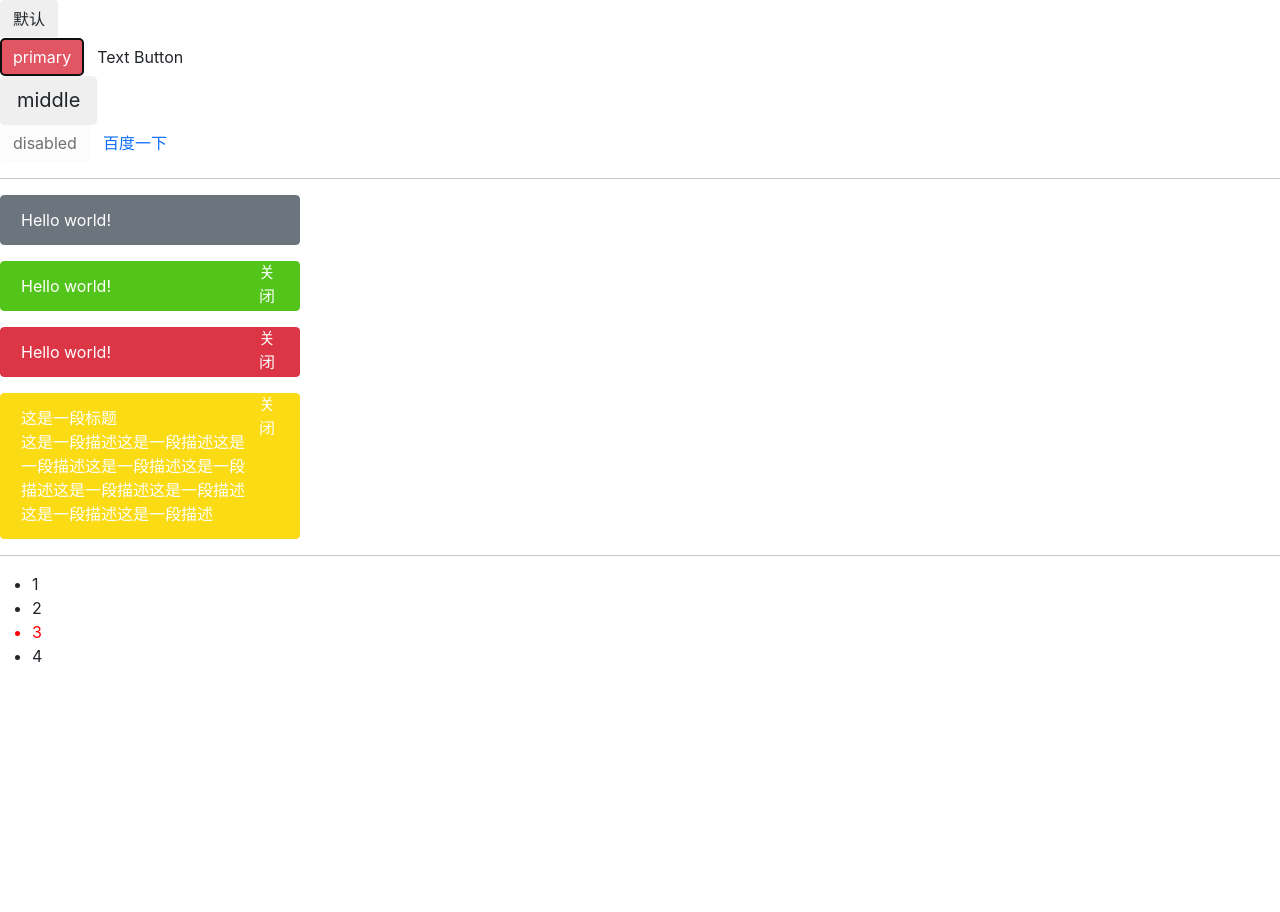
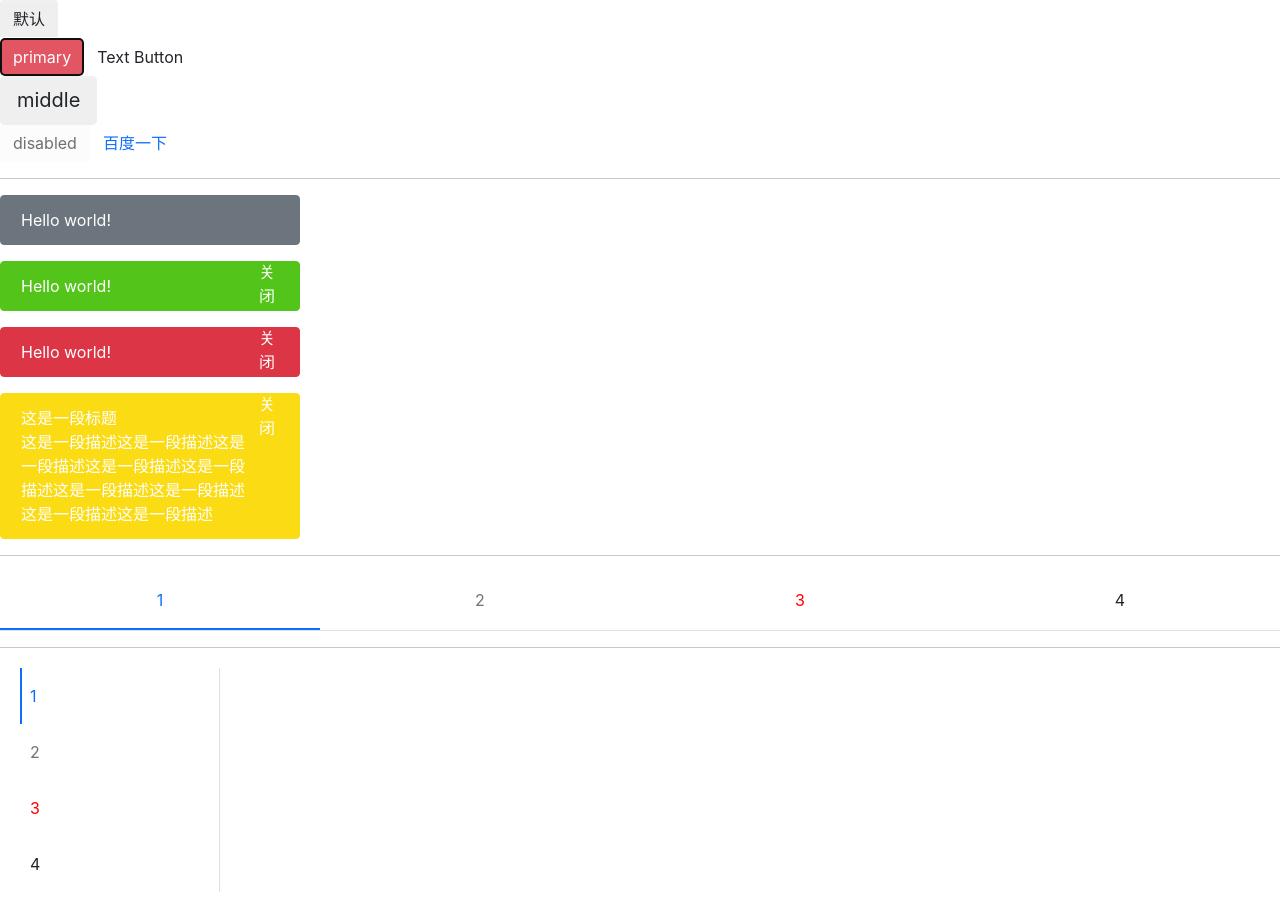
Before and after one commit to whmk-m/whmk-amuse, a React (Create React App) app: page / in a window 1280 px wide. Before the commit the page ends 800 px from the top, so only its background shows below. Built offline with nearby package versions, Linux system fonts and the light colour scheme.

Commit message:
Menu组件添加样式

```diff
--- a/src/App.tsx
+++ b/src/App.tsx
@@ -74,6 +74,25 @@ function App() {
           </MenuItem>
         </Menu>
       </div>
+      <hr/>
+      <div style={{width:200,margin:20}}>
+        <Menu mode={'vertical'} className={'custom-menu'} onSelect={ (activeIndex) => {
+          console.log('选中的索引：',activeIndex)
+        }}>
+          <MenuItem index={0} className={'custom-item'}>
+            1
+          </MenuItem>
+          <MenuItem index={1} disabled={true}>
+            2
+          </MenuItem>
+          <MenuItem index={2} style={{color: '#ff0000'}}>
+            3
+          </MenuItem>
+          <MenuItem index={3}>
+            4
+          </MenuItem>
+        </Menu>
+      </div>
     </div>
   );
 }
--- a/src/components/Menu/MenuItem.tsx
+++ b/src/components/Menu/MenuItem.tsx
@@ -20,7 +20,7 @@ const MenuItem: React.FC<IMenuItemProps> = (props) => {
   const context = useContext(MenuContext)
   const classes = classNames('whmk-menu-item', {
     'is-disabled': disabled,
-    'ia-active': context.activeIndex === index,
+    'is-active': context.activeIndex === index,
     [`${className}`]: !!className,
   })
   return (
--- /dev/null
+++ b/src/components/Menu/_style.scss
@@ -0,0 +1,59 @@
+/**
+* @author asus
+* @date 2021/3/18 21:41
+*/
+.whmk-menu {
+  display: flex;
+  flex-direction: row;
+  flex-wrap: nowrap;
+  align-items: center;
+  justify-content: space-between;
+  list-style: none;
+  margin: 0;
+  padding: 0;
+  border-bottom: $menu-border-width solid $menu-border-color;
+  .whmk-menu-item {
+    flex:1;
+    padding: $menu-item-padding-x  $menu-item-padding-y;
+    display: flex;
+    align-items: center;
+    justify-content: center;
+    cursor: pointer;
+    border-bottom: $menu-item-active-border-width solid transparent;
+    transition: $menu-transition;
+    &.is-active, &:hover {
+      color: $menu-item-active-color;
+      border-bottom: $menu-item-active-border-width solid $menu-item-active-color;
+    }
+    &.is-disabled {
+      cursor: not-allowed;
+      color:$menu-item-disabled-color;
+      &:hover {
+        border-bottom-color: transparent;
+      }
+    }
+  }
+  &.whmk-menu-vertical {
+    flex-direction: column;
+    justify-content: flex-start;
+    align-items: flex-start;
+    border-right: $menu-border-width solid $menu-border-color;
+    border-bottom:0;
+    .whmk-menu-item {
+      width: 100%;
+      justify-content: flex-start;
+      border-bottom: 0;
+      border-left: $menu-item-active-border-width solid transparent;
+      &.is-active, &:hover {
+        border-bottom: 0;
+        border-left: $menu-item-active-border-width solid $menu-item-active-color;
+      }
+      &.is-disabled {
+        &:hover {
+          border-bottom-color: transparent;
+          border-left-color: transparent;
+        }
+      }
+    }
+  }
+}
--- a/src/styles/index.scss
+++ b/src/styles/index.scss
@@ -8,3 +8,4 @@
 @import "mixin";
 @import "./../components/Button/style";
 @import "./../components/Alert/style";
+@import "./../components/Menu/style";
```
